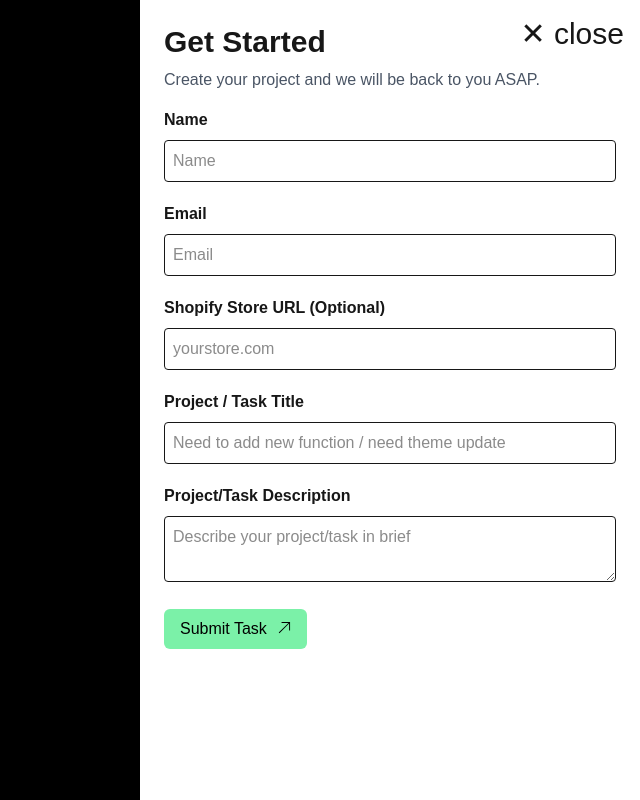
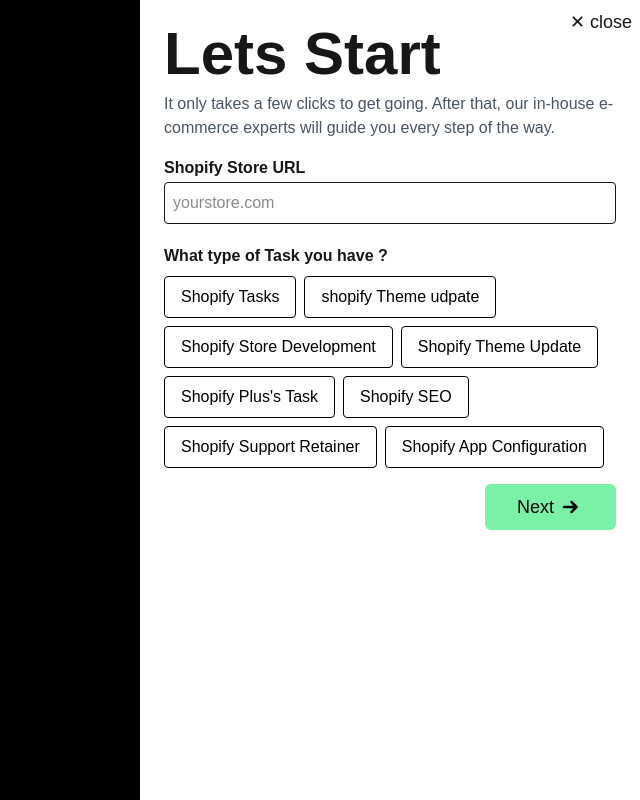
Before and after one commit to Vijendra2016/shopifytaskerwebapp, a Next.js app: page / in a window 1280 px wide. Both pictures are taken after a click on the button "Get Started". Shown: the top 800 px of the page, without its empty margins (640-1280 px from the left). Built offline with nearby package versions, Linux system fonts and the light colour scheme.

Commit message:
new model

```diff
--- /dev/null
+++ b/src/app/api/quote/route.ts
@@ -0,0 +1,74 @@
+import { NextResponse } from 'next/server';
+import type { NextRequest } from 'next/server';
+import nodemailer from 'nodemailer';
+
+export async function POST(req: NextRequest) {
+  const body = await req.json();
+
+  const { name, email, url, tasktitle, message, taskselect } = body;
+
+  if (!name || !email || !message) {
+    return NextResponse.json({ message: 'Missing fields' }, { status: 400 });
+  }
+
+  try {
+
+    const transporter = nodemailer.createTransport({
+        host: "smtp.gmail.com",
+        port: 465,
+        secure: true,
+        auth: {
+          user: process.env.GMAIL_USER,
+          pass: process.env.GMAIL_PASS,
+        },
+      });
+
+    await transporter.sendMail({
+      from: `"${name}" <${email}>`,
+      to: process.env.GMAIL_USER,
+      subject: `Shopify Tasker new task created for ${tasktitle}`,
+      html: `<p>
+      <strong>Name:</strong> ${name}</p><P><strong>Email:</strong> ${email}</p>
+      <strong>Task type</strong> ${taskselect}</p><p>
+      <strong>Task /project Title:</strong> ${tasktitle}</p><P><strong>url:</strong> ${url}</p><p><strong>Message:</strong><br/>${message}</p>`,
+    });
+
+    await transporter.sendMail({
+      from: process.env.EMAIL_USER,
+      to: email,
+      subject: 'Thanks for submitting your task!',
+      html: `
+        <div style="font-family: Arial, sans-serif; max-width: 600px; margin: auto; padding: 20px; border: 1px solid #e0e0e0; border-radius: 8px; background-color: #fafafa;">
+          <h2 style="color: #2c3e50;">Hi ${name},</h2>
+
+          <p style="font-size: 16px; color: #333;">
+            Thanks for submitting your task. We received your request and will get back to you within <strong>5 hours</strong>.
+          </p>
+
+          <p style="font-size: 16px; color: #333;">Here a summary of what you submitted:</p>
+
+          <ul style="font-size: 16px; color: #333; padding-left: 20px;">
+            <li><strong>Website:</strong> ${url || 'Not provided'}</li>
+            <li><strong>Message:</strong> ${message}</li>
+          </ul>
+
+          <p style="font-size: 16px; color: #333;">We'll be in touch soon!</p>
+
+          <p style="font-size: 16px; color: #2c3e50; margin-top: 30px;">
+            — Your Team at <strong>ShopifyTasker</strong>
+          </p>
+        </div>
+      `,
+    });
+
+    return NextResponse.json({ message: 'Email sent successfully' }, { status: 200 });
+
+  } catch (error: unknown) {
+    if (error instanceof Error) {
+      console.error('Email error:', error.message);
+      return NextResponse.json({ message: 'Failed to send email', error: error.message }, { status: 500 });
+    }
+
+    return NextResponse.json({ message: 'Failed to send email', error: 'Unknown error' }, { status: 500 });
+  }
+}
--- a/src/app/components/StartProjectModal.tsx
+++ b/src/app/components/StartProjectModal.tsx
@@ -1,8 +1,8 @@
 "use client";
 
 import React, { useState } from "react";
-import { TfiArrowTopRight } from 'react-icons/tfi';
-
+import { TfiArrowTopRight } from "react-icons/tfi";
+import { TiArrowRight } from "react-icons/ti";
 
 type FormData = {
   name: string;
@@ -10,6 +10,7 @@ type FormData = {
   message: string;
   url: string;
   tasktitle: string;
+  taskselect: string;
 };
 
 interface Props {
@@ -19,14 +20,16 @@ interface Props {
 
 export default function StartProjectModal({ isOpen, onClose }: Props) {
   const [formData, setFormData] = useState<FormData>({
-    name: '',
-    email: '',
-    message: '',
-    url: '',
-    tasktitle: '',
+    name: "",
+    email: "",
+    message: "",
+    url: "",
+    tasktitle: "",
+    taskselect: "",
   });
 
-  const [status, setStatus] = useState<string>('');
+  const [status, setStatus] = useState<string>("");
+  const [step, setStep] = useState<number>(1);
 
   const handleChange = (e: React.ChangeEvent<HTMLInputElement | HTMLTextAreaElement>) => {
     setFormData({ ...formData, [e.target.name]: e.target.value });
@@ -34,19 +37,27 @@ export default function StartProjectModal({ isOpen, onClose }: Props) {
 
   const handleSubmit = async (e: React.FormEvent) => {
     e.preventDefault();
-    setStatus('Sending...');
+    setStatus("Sending...");
 
-    const res = await fetch('/api/send-email', {
-      method: 'POST',
-      headers: { 'Content-Type': 'application/json' },
+    const res = await fetch("/api/quote", {
+      method: "POST",
+      headers: { "Content-Type": "application/json" },
       body: JSON.stringify(formData),
     });
 
     if (res.ok) {
-      setStatus('Task Created! We will get back to you within 1-2 hours with full details.');
-      setFormData({ name: '', email: '', message: '', url: '', tasktitle: '' });
+      setStatus("");
+      setFormData({
+        name: "",
+        email: "",
+        message: "",
+        url: "",
+        tasktitle: "",
+        taskselect: "",
+      });
+      setStep(4); // Success step
     } else {
-      setStatus('Failed to send message.');
+      setStatus("Failed to send message.");
     }
   };
 
@@ -55,23 +66,152 @@ export default function StartProjectModal({ isOpen, onClose }: Props) {
   return (
     <div className="fixed inset-0 bg-black bg-opacity-50 flex justify-end z-50">
       <div className="w-full md:w-[500px] h-full bg-white p-6 overflow-y-auto relative">
-        <button className="absolute top-4 right-4 text-3xl" onClick={onClose}>
+        <button className="absolute top-2 right-2 text-lg" onClick={onClose}>
           ✕ close
         </button>
-        <h2 className="text-3xl font-bold mb-2">Get Started</h2>
+
+        <form onSubmit={handleSubmit}>
+          {/* STEP 1 */}
+          {step === 1 && (
+            <>
+              <h2 className="text-6xl font-bold mb-2">Lets Start</h2>
               <p className="mb-4 text-gray-600">
-          Create your project and we will be back to you ASAP.
+              It only takes a few clicks to get going. After that, our in-house e-commerce experts will guide you every step of the way.
               </p>
 
+              <div className="mb-1">
+                <label htmlFor="url" className="block mb-0.5 font-semibold">
+                  Shopify Store URL
+                </label>
+                <input
+                  id="url"
+                  name="url"
+                  value={formData.url}
+                  onChange={handleChange}
+                  placeholder="yourstore.com"
+                  className="w-full border p-2 rounded mb-4"
+                />
+              </div>
+
+              <div className="mb-4">
+                <label className="block font-semibold mb-2">What type of Task you have ?</label>
+                <div className="flex flex-wrap gap-2">
+                  {[
+                    "Shopify Tasks",
+                    "shopify Theme udpate",
+                    "Shopify Store Development",
+                    "Shopify Theme Update",
+                    "Shopify Plus's Task ",
+                    "Shopify SEO",
+                    "Shopify Support Retainer",
+                    "Shopify App Configuration"
+                  ].map((label) => (
+                    <label
+                      key={label}
+                      className={`cursor-pointer px-4 py-2 rounded border transition-all ${
+                        formData.taskselect === label
+                          ? "bg-black text-white border-black"
+                          : "bg-white text-black border-black"
+                      }`}
+                    >
+                      <input
+                        type="radio"
+                        name="taskselect"
+                        value={label}
+                        checked={formData.taskselect === label}
+                        onChange={(e) => setFormData({ ...formData, taskselect: e.target.value })}
+                        className="hidden"
+                      />
+                      {label}
+                    </label>
+                  ))}
+                </div>
+              </div>
 
 
+              <button
+                type="button"
+                onClick={() => setStep(2)}
+                className="px-8 py-2  text-lg cursor-pointer float-right bg-green-300 text-black rounded-md hover:bg-green-700 transition-colors flex items-center"
+              >
+                <span>Next</span>
+                <span className="text-3xl "><TiArrowRight /></span>
+              </button>
+            </>
+          )}
+
+          {/* STEP 2 */}
+          {step === 2 && (
+            <>
+
+              <h3 className="text-4xl font-bold mb-2">Brief Details of Task  </h3>
+              <p className="mb-4 text-gray-600">
+              Share a few key details about your project, and we'll analyze the requirements and get back to you with a personalized quote and timeline.
 
 
-        <form onSubmit={handleSubmit} >
+              </p>
+              <div className="mb-1">
+                <label htmlFor="tasktitle" className="block mb-2 font-semibold">
+                  Project / Task Title
+                </label>
+                <input
+                  id="tasktitle"
+                  name="tasktitle"
+                  value={formData.tasktitle}
+                  onChange={handleChange}
+                  placeholder="Need to add new function / need theme update"
+                  className="w-full border p-2 rounded mb-4"
+                />
+              </div>
+
+              <div className="mb-1">
+                <label htmlFor="message" className="block mb-2 font-semibold">
+                  Project/Task Description
+                </label>
+                <textarea
+                  id="message"
+                  name="message"
+                  value={formData.message}
+                  onChange={handleChange}
+                  placeholder="Describe your project/task in brief"
+                  required
+                  className="w-full h-40 border p-2 rounded mb-4"
+                />
+              </div>
 
 
+              <div className="flex justify-between">
+                <button
+                  type="button"
+                  onClick={() => setStep(1)}
+                  className="px-4 py-2 bg-gray-200 text-black rounded-md hover:bg-gray-300"
+                >
+                  Back
+                </button>
+                <button
+                  type="button"
+                  onClick={() => setStep(3)}
+                  className="px-8 text-lg py-2 bg-green-300 text-black rounded-md hover:bg-blue-700 transition-colors flex items-center"
+                >
+                  <span>Next</span>
+                  <span className="text-3xl "><TiArrowRight /></span>
+                </button>
+              </div>
+            </>
+          )}
+
+          {/* STEP 3 */}
+          {step === 3 && (
+            <>
+            <h3 className="text-4xl font-bold mb-2">Your Details </h3>
+              <p className="mb-4 text-gray-600 text-sm">
+              Expect to hear from us directly via  email.
+              </p>
+
               <div className="mb-1">
-            <label htmlFor="name" className="block mb-2 font-semibold">Name</label>
+                <label htmlFor="name" className="block mb-0.5 font-semibold">
+                  Your Name
+                </label>
                 <input
                   id="name"
                   name="name"
@@ -84,7 +224,9 @@ export default function StartProjectModal({ isOpen, onClose }: Props) {
               </div>
 
               <div className="mb-1">
-            <label htmlFor="email" className="block mb-2 font-semibold">Email</label>
+                <label htmlFor="email" className="block mb-0.5 font-semibold">
+                  Email
+                </label>
                 <input
                   id="email"
                   name="email"
@@ -93,45 +235,18 @@ export default function StartProjectModal({ isOpen, onClose }: Props) {
                   onChange={handleChange}
                   placeholder="Email"
                   required
-              className="w-full border p-2 rounded mb-4"            />
+                  className="w-full border p-2 rounded mb-4"
+                />
               </div>
 
-          <div className="mb-1">
-            <label htmlFor="url" className="block mb-2 font-semibold">Shopify Store URL (Optional)</label>
-            <input
-              id="url"
-              name="url"
-              value={formData.url}
-              onChange={handleChange}
-              placeholder="yourstore.com"
-              className="w-full border p-2 rounded mb-4"            />
-          </div>
-
-          <div className="mb-1">
-            <label htmlFor="tasktitle" className="block mb-2 font-semibold">Project / Task Title</label>
-            <input
-              id="tasktitle"
-              name="tasktitle"
-              value={formData.tasktitle}
-              onChange={handleChange}
-              placeholder="Need to add new function / need theme update"
-              className="w-full border p-2 rounded mb-4"            />
-          </div>
-
-          <div className="mb-1">
-            <label htmlFor="message" className="block mb-2 font-semibold">Project/Task Description</label>
-            <textarea
-              id="message"
-              name="message"
-              value={formData.message}
-              onChange={handleChange}
-              placeholder="Describe your project/task in brief"
-              required
-              className="w-full border p-2 rounded mb-4"            />
-          </div>
-
-          <div className="flex items-center justify-between">
-
+              <div className="flex justify-between items-center">
+                <button
+                  type="button"
+                  onClick={() => setStep(2)}
+                  className="px-4 py-2 bg-gray-200 text-black rounded-md hover:bg-gray-300"
+                >
+                  Back
+                </button>
                 <button
                   type="submit"
                   className="px-4 py-2 bg-green-300 text-black rounded-md hover:bg-blue-700 transition-colors flex items-center"
@@ -139,9 +254,29 @@ export default function StartProjectModal({ isOpen, onClose }: Props) {
                   <span>Submit Task</span>
                   <TfiArrowTopRight className="ml-2" />
                 </button>
+              </div>
+              {status && <p className="text-green-600 text-sm mt-4">{status}</p>}
+            </>
+          )}
 
-            {status && <p className="text-green-600 text-sm ml-4">{status}</p>}
+          {/* STEP 4 - Success Message */}
+          {step === 4 && (
+            <div className="text-center py-20">
+              <h2 className="text-4xl font-bold mb-4">🎉 Task Submitted!</h2>
+              <p className="text-gray-600 mb-6">
+                We review your project and get back to you within 5 hours with quote and timeline .
+              </p>
+              <button
+                onClick={() => {
+                  setStep(1);
+                  onClose();
+                }}
+                className="px-6 py-3 bg-black text-white rounded-md"
+              >
+                Done
+              </button>
             </div>
+          )}
         </form>
       </div>
     </div>
--- a/src/app/components/WelcomeCard.tsx
+++ b/src/app/components/WelcomeCard.tsx
@@ -16,7 +16,7 @@ export default function WelcomeCard() {
     <>
       <div
         onClick={handleCardClick}
-        className="fixed bottom-4 left-4 bg-black border shadow-lg p-4 rounded-xl z-40 max-w-sm cursor-pointer"
+        className="fixed bottom-4 left-2 bg-black border shadow-lg p-4 rounded-xl z-40 max-w-sm cursor-pointer"
       >
         <p className="text-white text-lg mb-2">
         Kickstart your first project with confidence
```
Lines whose indentation alone changed are shown as unchanged.
